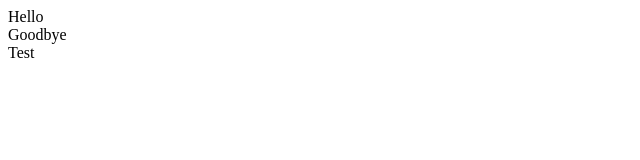
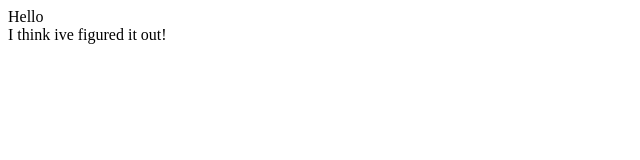
Before and after one commit to CompsciLB/demo-repo, a plain HTML site: page index.html in a window 1280 px wide. Shown: the whole page, without its empty margins (0-640 px from the left). Drawn offline with Linux system fonts and the light colour scheme.

Commit message:
last check
last check

```diff
--- a/index.html
+++ b/index.html
@@ -1,3 +1,2 @@
 <div>Hello</div>
-<div>Goodbye</div>
-<div>Test</div>
+<div>I think ive figured it out!</div>
```
Also changed, not shown: 1 other file.
